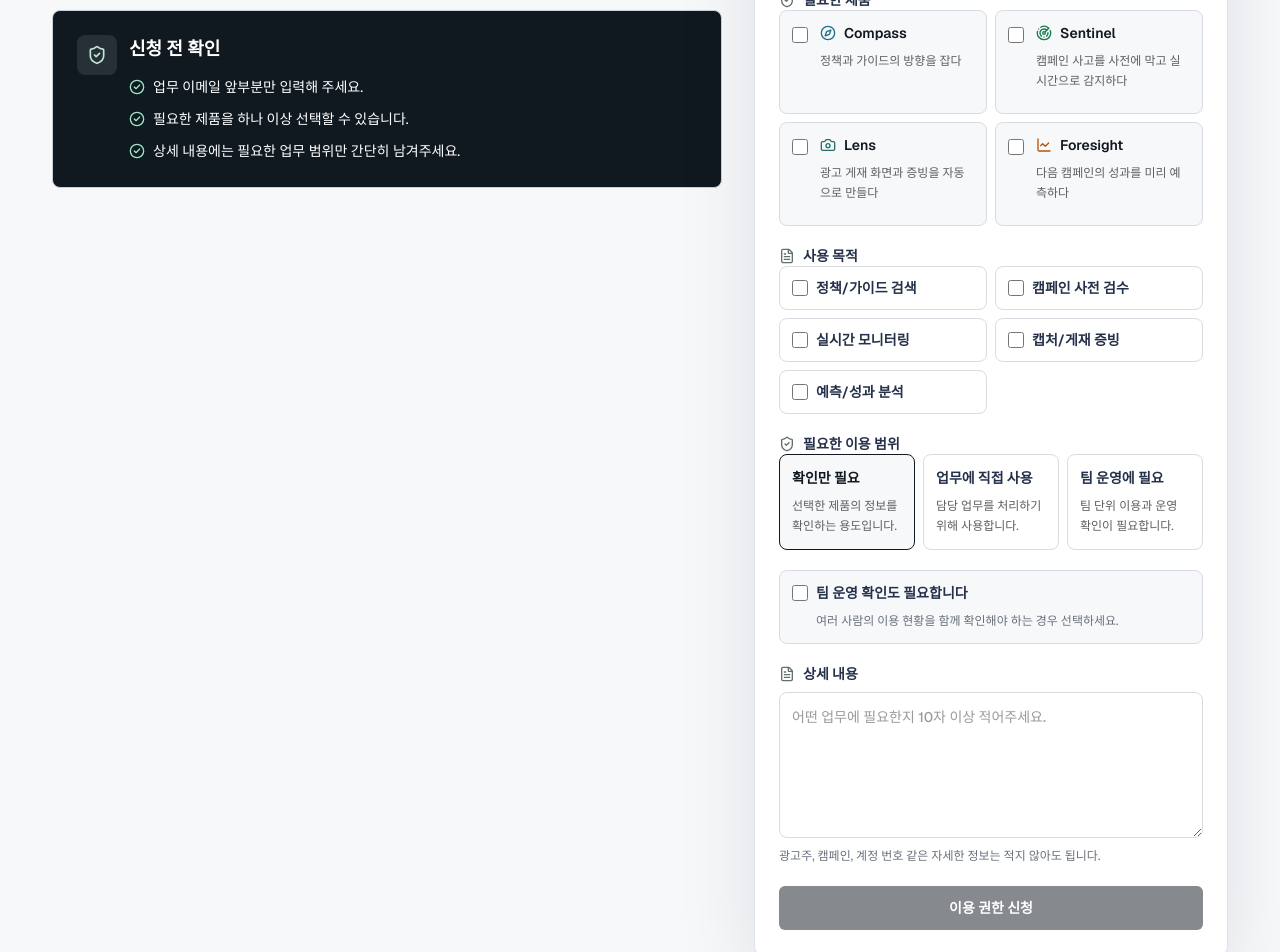
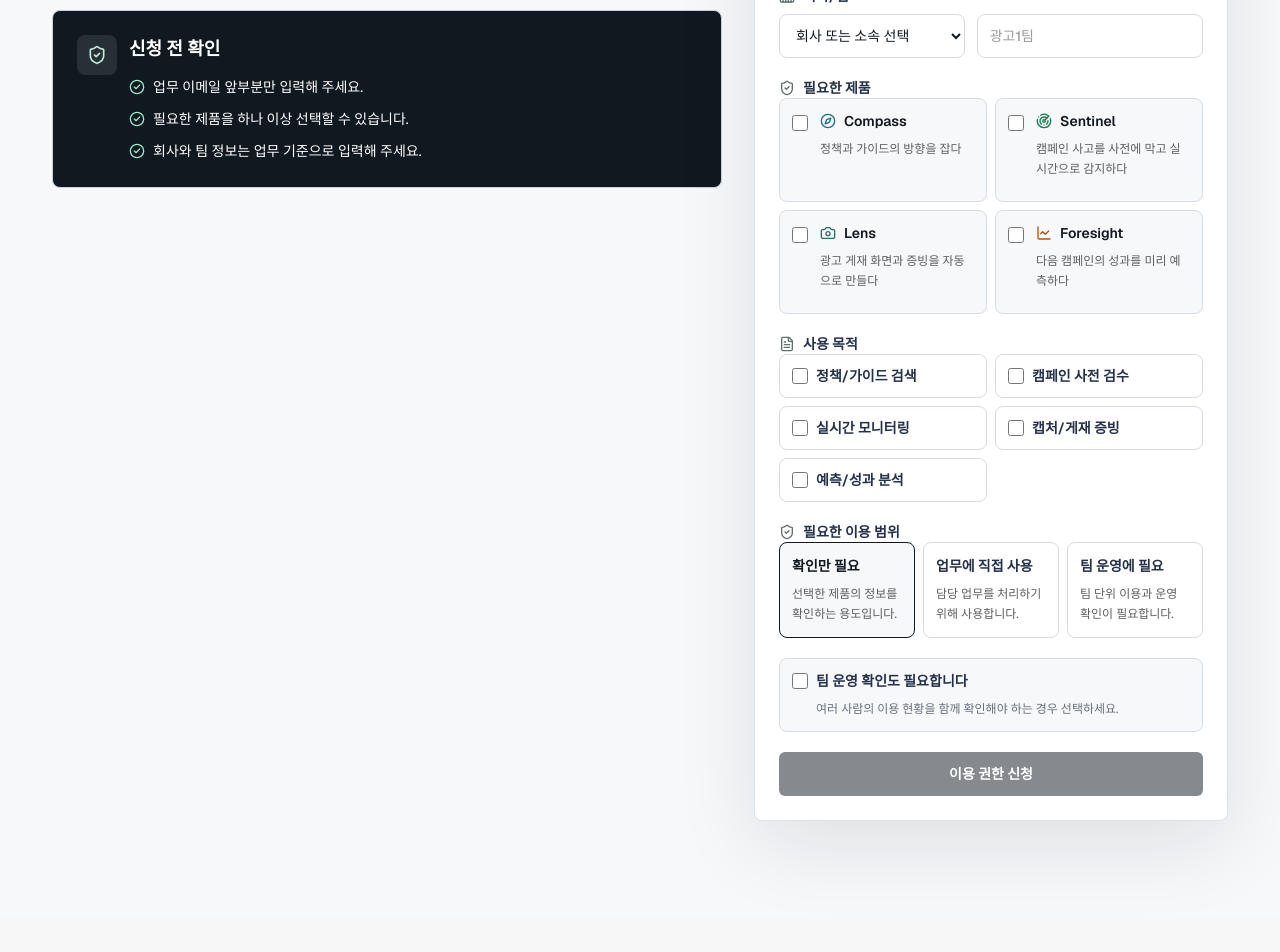
Before and after one commit to Jhongjin/admate-homepage, a Next.js app: page /access-request in a window 1280 px wide. Shown: the part 500-1452 px from the top of the page. After the commit the page ends 1417 px from the top, so only its background shows below. Built offline with nearby package versions, Linux system fonts and the light colour scheme.

Commit message:
Refine access request form UX

```diff
--- a/src/app/access-request/page.tsx
+++ b/src/app/access-request/page.tsx
@@ -54,7 +54,7 @@
 const guidanceItems = [
   "업무 이메일 앞부분만 입력해 주세요.",
   "필요한 제품을 하나 이상 선택할 수 있습니다.",
-  "상세 내용에는 필요한 업무 범위만 간단히 남겨주세요.",
+  "회사와 팀 정보는 업무 기준으로 입력해 주세요.",
 ]
 
 export default function AccessRequestRoute() {
--- a/src/components/access-request/AccessRequestForm.tsx
+++ b/src/components/access-request/AccessRequestForm.tsx
@@ -132,8 +132,7 @@
           form.requester_division &&
           form.requester_team_name.trim() &&
           form.usage_purposes.length > 0 &&
-          form.requested_platforms.length > 0 &&
-          form.request_note.trim().length >= 10,
+          form.requested_platforms.length > 0,
       ),
     [emailLocalPart, form],
   )
@@ -160,6 +159,21 @@
       requested_platforms: current.requested_platforms.includes(value)
         ? current.requested_platforms.filter((item) => item !== value)
         : [...current.requested_platforms, value],
+    }))
+  }
+
+  const handleDivisionChange = (value: string) => {
+    setSubmitState({ type: "idle" })
+    setForm((current) => ({
+      ...current,
+      requester_division: value,
+      requester_team_name:
+        value === "나스미디어"
+          ? "나스미디어"
+          : current.requester_team_name === "나스미디어"
+            ? ""
+            : current.requester_team_name,
+      requested_permission_level: value === "나스미디어" ? "view" : current.requested_permission_level,
     }))
   }
 
@@ -252,7 +266,7 @@
       </div>
 
       <form className="mt-5 grid gap-5" onSubmit={submit}>
-        <div className="grid gap-4 sm:grid-cols-2">
+        <div className="grid gap-4">
           <FieldInput
             id="requester-name"
             label="이름"
@@ -301,7 +315,7 @@
             <select
               id="requester-division"
               value={form.requester_division}
-              onChange={(event) => setField("requester_division", event.target.value)}
+              onChange={(event) => handleDivisionChange(event.target.value)}
               className="min-h-11 rounded-[8px] border border-[#D7DCE3] bg-white px-3 text-sm font-medium text-[#101820] outline-none focus:border-[#177D4E] focus:ring-2 focus:ring-[#E5F5ED]"
               aria-label="회사 또는 소속"
             >
@@ -319,7 +333,7 @@
               autoComplete="organization"
               value={form.requester_team_name}
               onChange={(event) => setField("requester_team_name", event.target.value)}
-              placeholder="팀 이름"
+              placeholder="광고1팀"
               className="min-h-11 rounded-[8px] border border-[#D7DCE3] bg-white px-3 text-sm font-medium text-[#101820] outline-none placeholder:text-[#9A9A9A] focus:border-[#177D4E] focus:ring-2 focus:ring-[#E5F5ED]"
               aria-label="팀 이름"
             />
@@ -438,25 +452,6 @@
           </span>
         </label>
 
-        <div className="grid gap-2">
-          <label htmlFor="request-note" className="flex items-center gap-2 text-sm font-semibold text-[#25314A]">
-            <FileText className="h-4 w-4 text-[#60706A]" aria-hidden="true" />
-            상세 내용
-          </label>
-          <textarea
-            id="request-note"
-            name="requestNote"
-            rows={5}
-            value={form.request_note}
-            onChange={(event) => setField("request_note", event.target.value)}
-            placeholder="어떤 업무에 필요한지 10자 이상 적어주세요."
-            className="min-h-[132px] resize-y rounded-[8px] border border-[#D7DCE3] bg-white px-3 py-3 text-sm font-medium leading-6 text-[#101820] outline-none placeholder:text-[#9A9A9A] focus:border-[#177D4E] focus:ring-2 focus:ring-[#E5F5ED]"
-          />
-          <p className="text-xs leading-5 text-[#68707C]">
-            광고주, 캠페인, 계정 번호 같은 자세한 정보는 적지 않아도 됩니다.
-          </p>
-        </div>
-
         {submitState.type === "success" ? (
           <div className="rounded-[8px] border border-[#9FE5C1] bg-[#EFFAF4] p-4 text-sm leading-6 text-[#177D4E]">
             <div className="flex gap-2 font-semibold">
```
